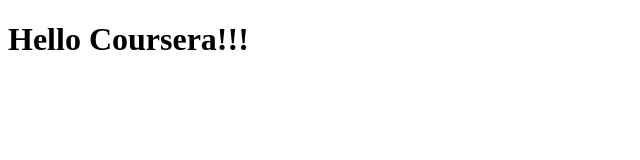
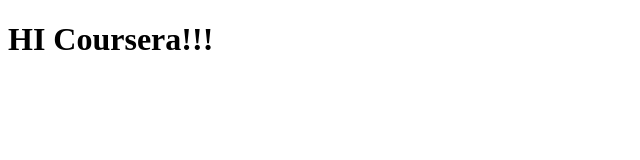
Before and after one commit to sanjibukai/coursera_test, a plain HTML site: page site/index.html in a window 1280 px wide. Shown: the whole page, without its empty margins (0-640 px from the left). Drawn offline with Linux system fonts and the light colour scheme.

Commit message:
Update index.html

```diff
--- a/site/index.html
+++ b/site/index.html
@@ -4,6 +4,6 @@
   <title>Hello Coursera!!!</title>
 </head>
 <body>
-<h1>Hello Coursera!!!</h1>
+<h1>HI Coursera!!!</h1>
 </body>
 </html>
```
